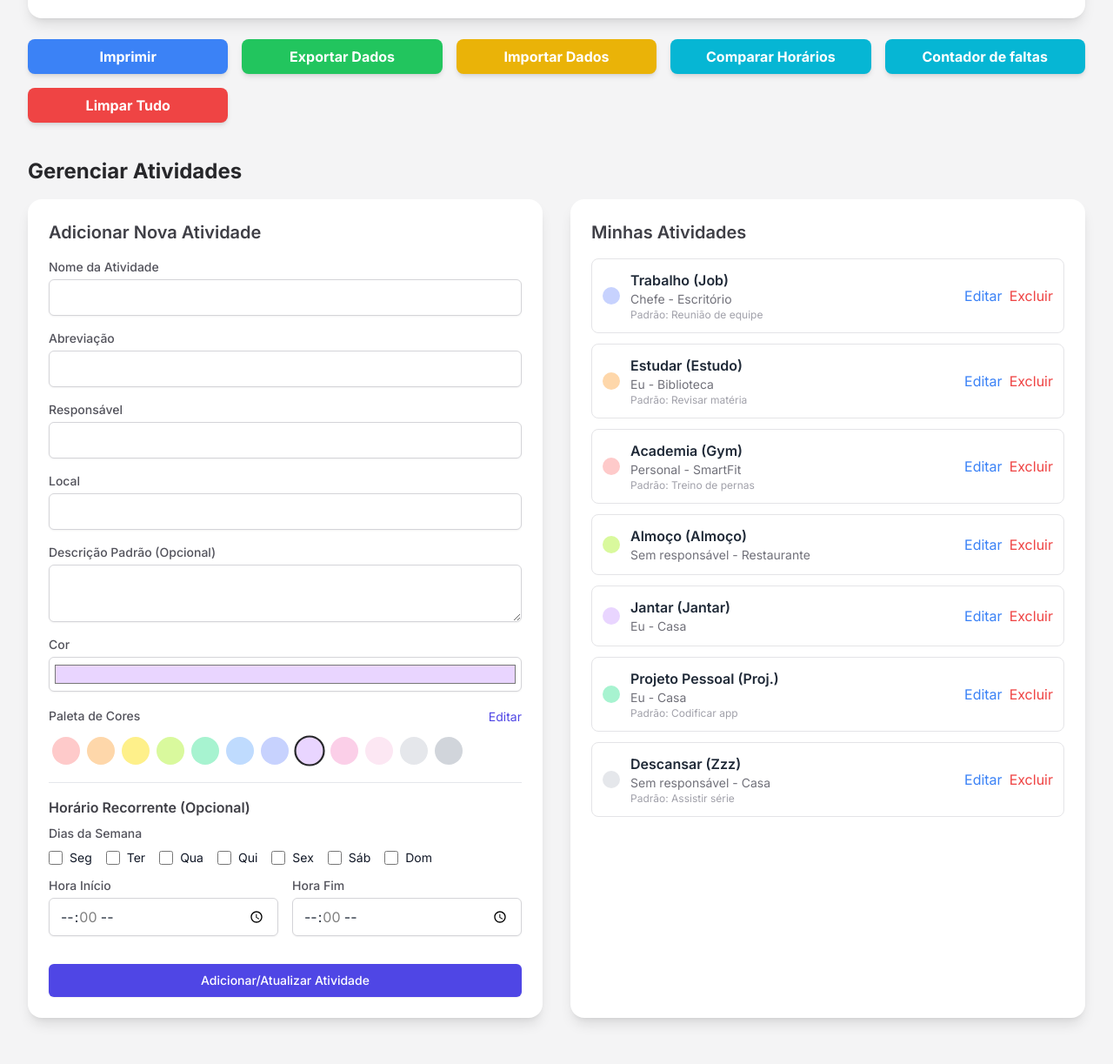
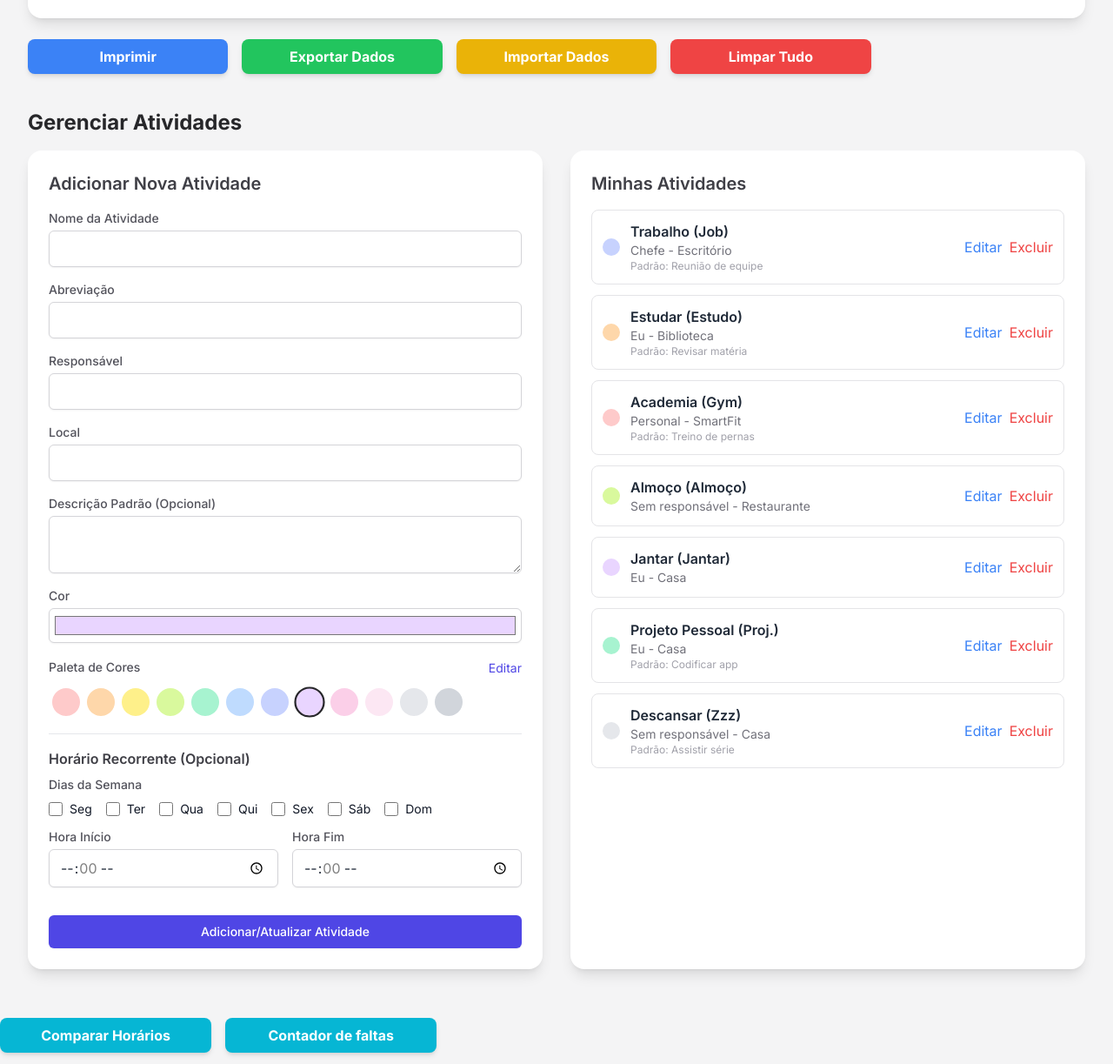
Before and after one commit to Jeanlsg/cronograma, a plain HTML site: page index.html in a window 1280 px wide. Shown: the part 957-2180 px from the top of the page at 87% size. Drawn offline with nearby package versions, Linux system fonts and the light colour scheme.

Commit message:
Update index.html

```diff
--- a/index.html
+++ b/index.html
@@ -113,12 +113,6 @@
                  <button id="import-btn" class="w-full bg-yellow-500 hover:bg-yellow-600 text-white font-bold py-2 px-4 rounded-lg shadow-md transition-transform transform hover:scale-105">
                     Importar Dados
                 </button>
-                 <a href="./compcrono.html" class="w-full text-center bg-cyan-500 hover:bg-cyan-600 text-white font-bold py-2 px-4 rounded-lg shadow-md transition-transform transform hover:scale-105">
-                    Comparar Horários
-                </a>
-                <a href="./contfaltas.html" class="w-full text-center bg-cyan-500 hover:bg-cyan-600 text-white font-bold py-2 px-4 rounded-lg shadow-md transition-transform transform hover:scale-105">
-                    Contador de faltas
-                </a>
                  <button id="clear-all-btn" class="w-full bg-red-500 hover:bg-red-600 text-white font-bold py-2 px-4 rounded-lg shadow-md transition-transform transform hover:scale-105 col-span-2 md:col-span-1">
                     Limpar Tudo
                 </button>
@@ -234,6 +228,14 @@
 
         <!-- Print Legend Section -->
         <div id="print-legend" class="hidden"></div>
+    </div>
+    <div class="grid grid-cols-2 md:grid-cols-5 justify-center items-center gap-4 mt-6 no-print">
+        <a href="./compcrono.html" class="w-full text-center bg-cyan-500 hover:bg-cyan-600 text-white font-bold py-2 px-4 rounded-lg shadow-md transition-transform transform hover:scale-105">
+                    Comparar Horários
+                </a>
+                <a href="./contfaltas.html" class="w-full text-center bg-cyan-500 hover:bg-cyan-600 text-white font-bold py-2 px-4 rounded-lg shadow-md transition-transform transform hover:scale-105">
+                    Contador de faltas
+                </a>
     </div>
     <footer class="text-center p-4 mt-8 no-print">
         <p class="text-sm text-zinc-500">
```
